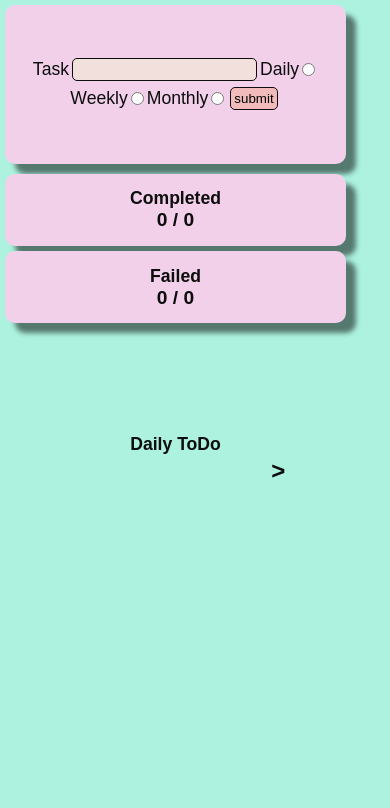
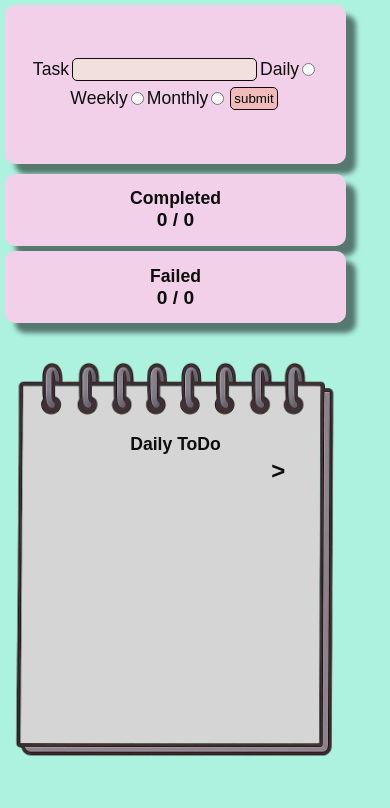
Before and after one commit to titchSiobhan/passivetodo, a plain HTML site: page index.html in a window 390 px wide. Drawn offline with Linux system fonts and the light colour scheme; the site is published under a folder, as on GitHub Pages, so addresses that start at the root find nothing.

Commit message:
/ deleted for background images

```diff
--- a/style.css
+++ b/style.css
@@ -89,7 +89,7 @@ main {
 }
 
 .dailyPage, .weeklyPage, .monthlyPage {
-    background-image: url('/images/notepad.png');
+    background-image: url('images/notepad.png');
     background-size: contain;
     background-repeat: no-repeat;
     margin: 20px;
@@ -212,7 +212,7 @@ main {
         display: grid;
         grid-template-columns: repeat(4, minmax(0, 1fr));
         grid-template-rows: repeat(6, minmax(0, 1fr));
-        background-image: url('/images/notepad-long.png');
+        background-image: url('images/notepad-long.png');
 
     }
 
```
